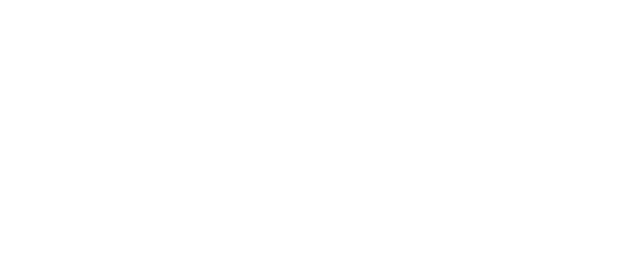
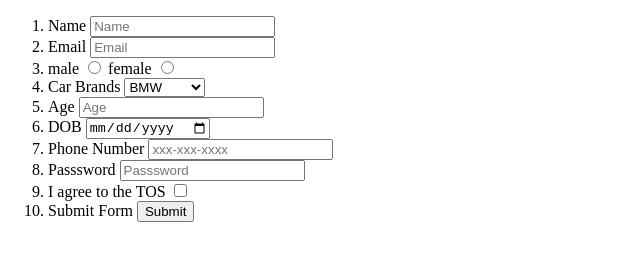
Before and after one commit to acciojob/signup-form-car-VinayakB07, a website: page main.html in a window 1280 px wide. Shown: the whole page, without its empty margins (0-640 px from the left). Drawn offline with Linux system fonts and the light colour scheme.

Commit message:
created a submission

```diff
--- a/main.html
+++ b/main.html
@@ -7,6 +7,57 @@
 </head>
 
 <body>
+	<form method="post">
+		<ol>
+			<li>
+				<label for="name">Name</label>
+				<input id="name" type="text" placeholder="Name" required >
+			</li>
+			<li>
+				<label for="email">Email</label>
+				<input id="email" type="email" placeholder="Email" required>
+			</li>
+			<li>
+
+				<label for="gender_m">male</label>
+				<input id="gender_m" name="gender" type="radio" required>
+				<label for="gender_f">female</label>
+				<input id="gender_f" name="gender" type="radio" required>
+			</li>
+			<li>
+				<label for="cars">Car Brands</label>
+				 <select id="cars" name="cars" >
+				    <option value="bmw">BMW</option>
+				    <option value="audi">Audi</option>
+					 <option value="mercedez">Mercedez</option>
+				   </select>
+			</li>
+			<li>
+				<label for="age">Age</label>
+				<input id="age" type="number" placeholder="Age" required>
+			</li>
+			<li>
+				<label for="dob">DOB</label>
+				<input id="dob" type="date" required>
+			</li>
+			<li>
+				<label for="tel">Phone Number</label>
+				<input id="tel" type="text" placeholder="xxx-xxx-xxxx">
+			</li>
+			<li>
+				<label for="password">Passsword</label>
+				<input id="password" type="text" placeholder="Passsword" required>
+			</li>
+			<li>
+				<label for="tos">I agree to the TOS</label>
+				<input id="tos" type="checkbox" required>
+			</li>
+			<li>
+				<label for="submit">Submit Form</label>
+				<input id="submit" type="submit" >
+			</li>
+		</ol>
+	</form>
 	<!-- the entire body must be written by student -->
     <script type="text/javascript" src="./script.js">
 </script>
```
